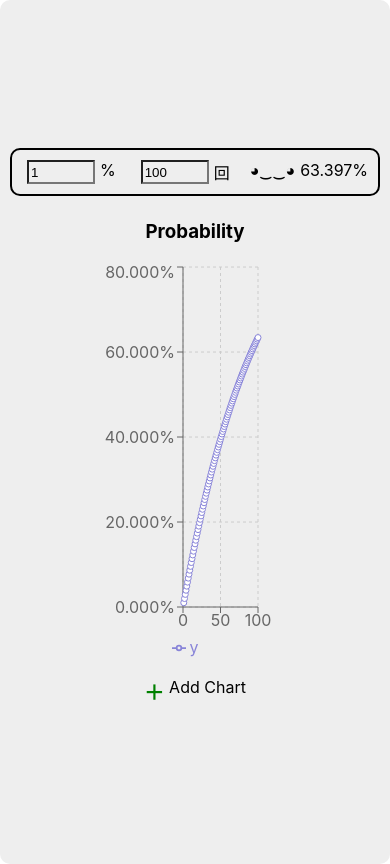
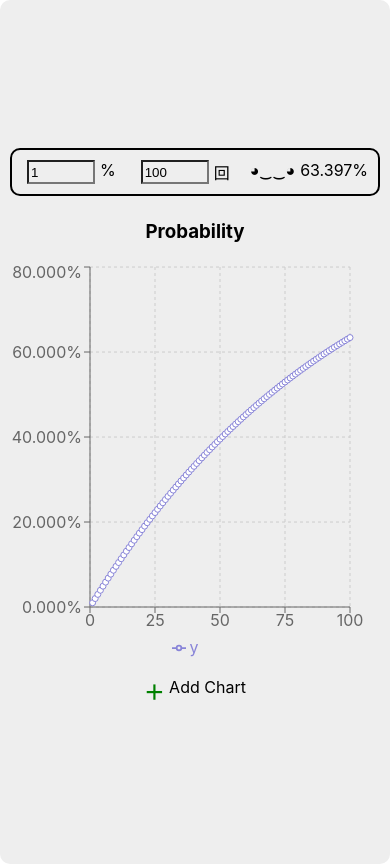
Before and after one commit to kazu107/kazu107lab, a React (Create React App) app in the folder frontend/: page /probability in a window 390 px wide. Built offline with nearby package versions, Linux system fonts and the light colour scheme.

Commit message:
メディアクエリ作成

```diff
--- a/frontend/src/components/probability/probability.css
+++ b/frontend/src/components/probability/probability.css
@@ -19,6 +19,11 @@
   position: relative;
   cursor: move;
   gap: 5px;
+}
+
+.ChartArea{
+    width:50%;
+    height:400px;
 }
 
 .prob-container span {
@@ -72,3 +77,43 @@
     margin-left: 10px;
     margin-right: 10px;
 }
+
+@media (max-width: 768px) {
+    .ChartArea{
+        width:100%;
+        height:400px;
+    }
+}
+
+@media (max-width: 375px) {
+    .ChartArea{
+        width:100%;
+        height:300px;
+    }
+    .prob-container {
+        display: flex;
+        margin: 5px;
+        border: 2px solid black;
+        padding: 10px;
+        width: auto;
+        border-radius: 10px;
+        position: relative;
+        cursor: move;
+        gap: 5px;
+    }
+    .smallInput {
+        width: 40px;
+        background-color: #eeeeee;
+    }
+    .ChartConfigContainer {
+        display: flex;
+        justify-content: flex-start;
+        margin: 5px;
+        padding: 10px;
+        width: auto;
+        border-radius: 10px;
+        position: relative;
+        cursor: move;
+        gap: 1px;
+    }
+}
--- a/frontend/src/components/probability/probability.js
+++ b/frontend/src/components/probability/probability.js
@@ -57,20 +57,27 @@ const MyLineChart = () => {
     React.useEffect(() => {
         const p = probability / 100.0;
         const newData = [];
+        let maxprob = 0;
+        let maxProbs = {};
+
         for (let n = 1; n <= value; n++) {
             const item = { x: n, y: 1 - Math.pow(1 - p, n) };
-            //console.log(item.y);
-            setMaxprob(item.y);
+            maxprob = item.y;
+
             chartData.forEach((data) => {
                 const m = data.value;
                 const key = `y${m}`;
                 item[key] = atLeast(n, m, p);
-                setChartMaxprob({ ...Chartmaxprob, [key]: item[key] });
+                maxProbs[key] = item[key];
             });
+
             newData.push(item);
         }
+
+        setMaxprob(maxprob);
+        setChartMaxprob(maxProbs);
         setData2(newData);
-    }, [probability, value, chartData]);// probability と value が変更されるたびに再計算
+    }, [probability, value, chartData]); // probability と value が変更されるたびに再計算
 
     // Tooltip のフォーマット
     const tooltipFormatter = (value, name, props) => {
@@ -207,7 +214,8 @@ const MyLineChart = () => {
                     </Tooltip>
                 </div>
                 <h3>Probability</h3>
-                <ResponsiveContainer width="50%" height={400}>
+                <div className={"ChartArea"}>
+                    <ResponsiveContainer>
                         <LineChart
                             width={500}
                             height={300}
@@ -225,6 +233,7 @@ const MyLineChart = () => {
                             {AddedLine}
                         </LineChart>
                     </ResponsiveContainer>
+                </div>
                 <div className={"AddChartContainer"}>
                     <span className="AddButton" onClick={handleAdd}>＋</span>
                     <span>Add Chart</span>
```
Lines whose indentation alone changed are shown as unchanged.
